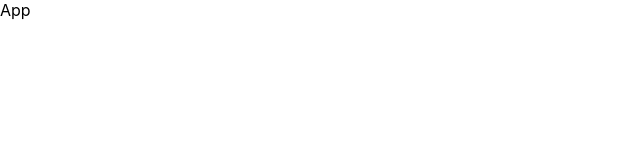
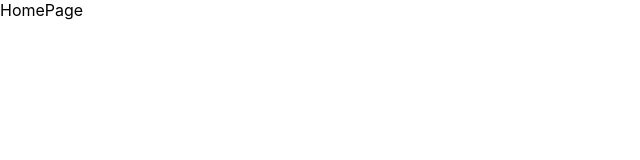
Before and after one commit to FedericoGabrielCastro/aeroterra, a React (Create React App) app: page / in a window 1280 px wide. Shown: the top 160 px of the page, without its empty margins (0-640 px from the left). Built offline with nearby package versions, Linux system fonts and the light colour scheme.

Commit message:
set Providers/ enable all routes

```diff
--- a/src/App.js
+++ b/src/App.js
@@ -1,8 +1,16 @@
 import React from 'react'
+import { Provider } from 'react-redux'
+import { BrowserRouter } from 'react-router-dom'
+import { store } from './redux/store'
+import CustomRoutes from './routes/CustomRoutes'
 
 const App = () => {
     return (
-      <div>App</div>
+      <Provider store={store}>
+            <BrowserRouter>
+                <CustomRoutes />
+            </BrowserRouter>
+      </Provider>
     )
 }
 
--- /dev/null
+++ b/src/components/Loading.jsx
@@ -0,0 +1,9 @@
+import React from 'react'
+
+const Loading = () => {
+    return (
+        <div>Loading</div>
+    )
+}
+
+export default Loading
--- /dev/null
+++ b/src/redux/reducers/index.js
@@ -0,0 +1,6 @@
+import { combineReducers } from 'redux'
+
+// Compile all reducers to pass to the store.
+export const rootReducers = combineReducers({
+
+})
--- /dev/null
+++ b/src/redux/store.js
@@ -0,0 +1,9 @@
+import { createStore, applyMiddleware } from "redux";
+import { composeWithDevTools } from 'redux-devtools-extension'
+
+import { rootReducers } from "./reducers";
+
+export const store = createStore(
+    rootReducers,
+    composeWithDevTools(applyMiddleware())
+)
--- /dev/null
+++ b/src/routes/CustomRoutes.jsx
@@ -0,0 +1,26 @@
+import React, {lazy, Suspense} from 'react'
+import { Navigate, Route, Routes } from 'react-router-dom'
+import Loading from '../components/Loading'
+
+// Lazy load pages.
+const HomePage = lazy(() => import("../views/HomePage"))
+
+// Manage all routes.
+const CustomRoutes = () => {
+
+    return (
+        <Routes>
+            <Route path="/" element={
+                <Suspense fallback={ <Loading />}>
+                    <HomePage />
+                </Suspense>
+            } />
+            <Route path="*" element={
+                <Navigate to="/" replace />
+            } />
+        </Routes>
+    )
+}
+
+
+export default CustomRoutes
--- /dev/null
+++ b/src/views/HomePage.jsx
@@ -0,0 +1,9 @@
+import React from 'react'
+
+const HomePage = () => {
+    return (
+        <div>HomePage</div>
+    )
+}
+
+export default HomePage
```
Also changed, not shown: src/assets/logoW.png (added), src/redux/types.js (added).
